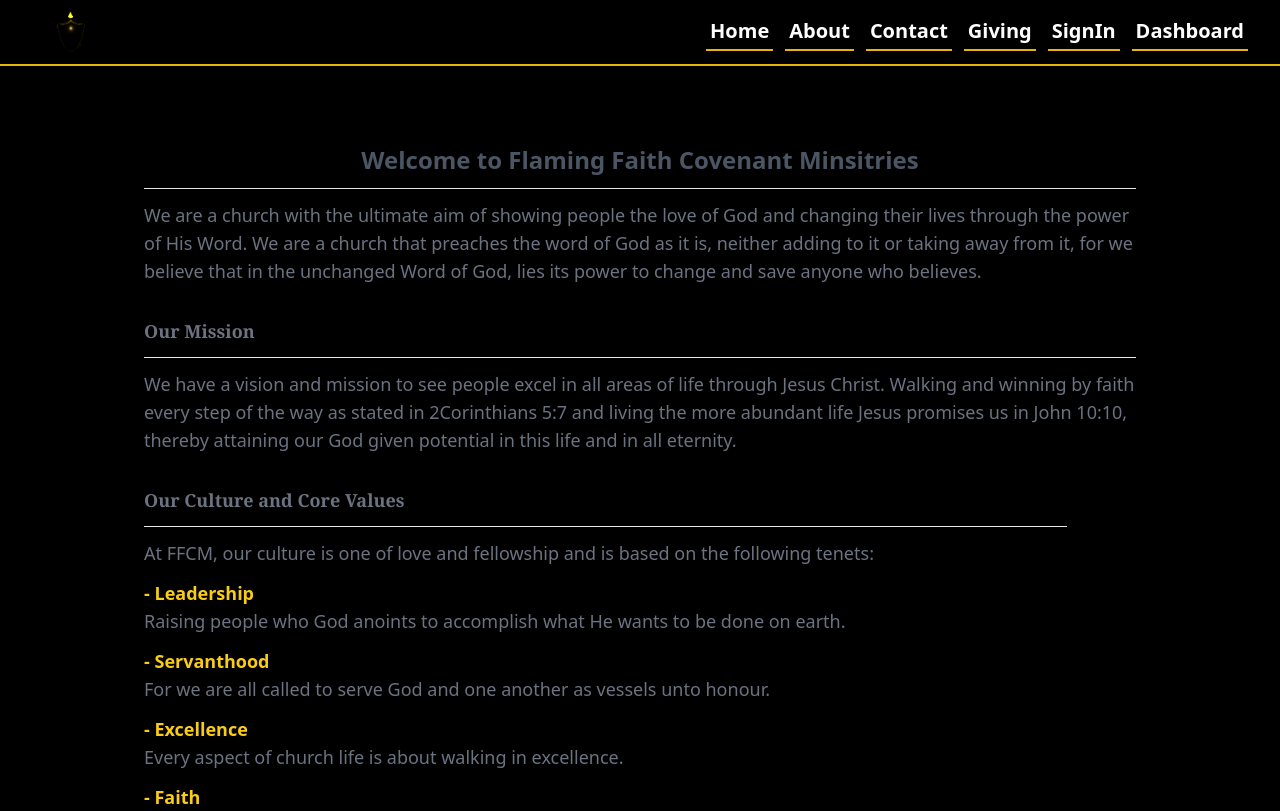
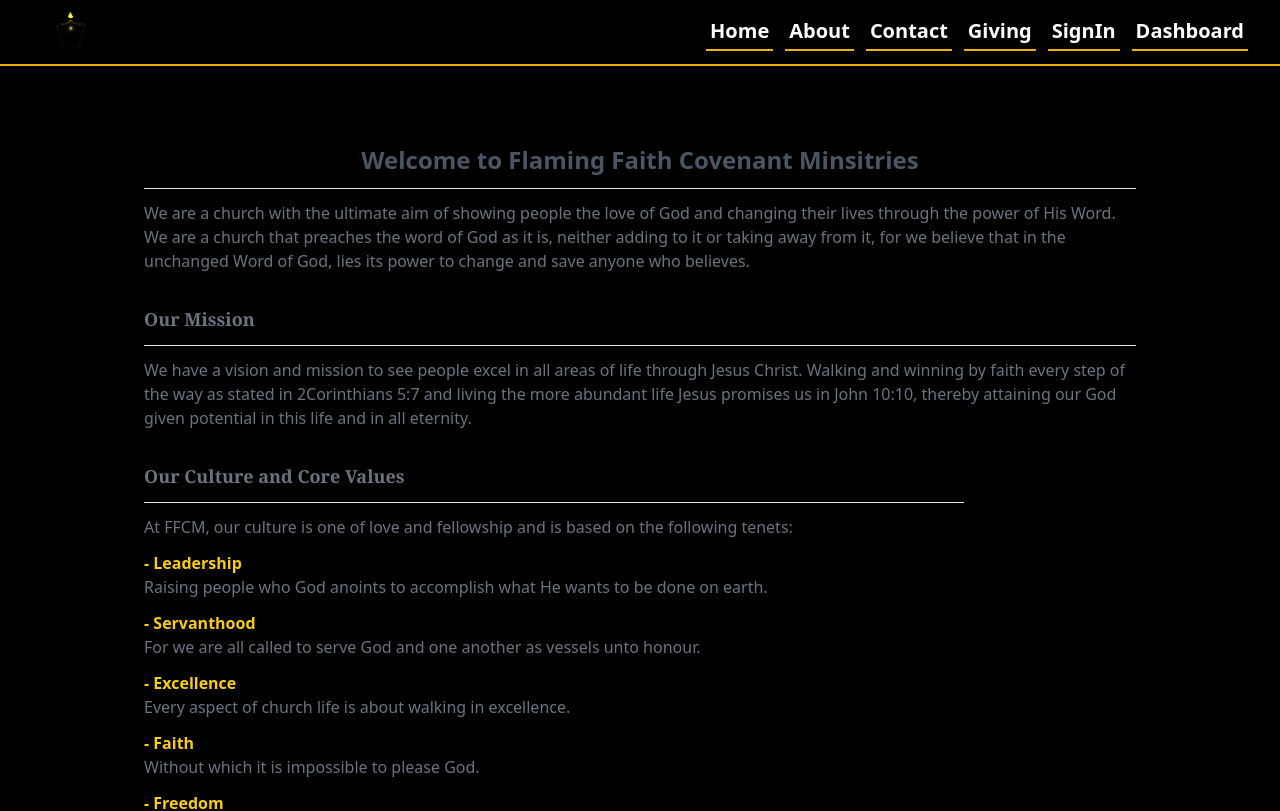
Before and after one commit to Shekinah007/ffcm-front, a React (Vite) app in the folder frontend/: page /about in a window 1280 px wide. Shown: the top 811 px of the page. Built offline with nearby package versions, Linux system fonts and the light colour scheme.

Commit message:
Change About font size

```diff
--- a/frontend/src/pages/About.tsx
+++ b/frontend/src/pages/About.tsx
@@ -4,7 +4,7 @@ const About = () => {
 
 
     return (
-        <div className="min-h-screen pt-20 py-16 md:py-20 md:pt-36 px-5 md:px-36 text-lg text-gray-500 border-b-2 border-yellow-400">
+        <div className="min-h-screen pt-20 py-16 md:py-20 md:pt-36 px-5 md:px-36 text-md text-gray-500 border-b-2 border-yellow-400">
             <div id="about" className="about flex gap-8 flex-col md:flex-row flex-wrap ">
                 <div className="flex flex-col gap-3">
                     <h2 className="text-2xl font-semibold text-gray-600 text-center">Welcome to Flaming Faith Covenant Minsitries</h2>
--- a/frontend/src/pages/SignIn.tsx
+++ b/frontend/src/pages/SignIn.tsx
@@ -6,6 +6,8 @@ import 'react-toastify/dist/ReactToastify.css'
 
 
 const SignIn = () => {
+
+    window.scrollTo(0, 0)
 
     let navigate = useNavigate()
 
```
